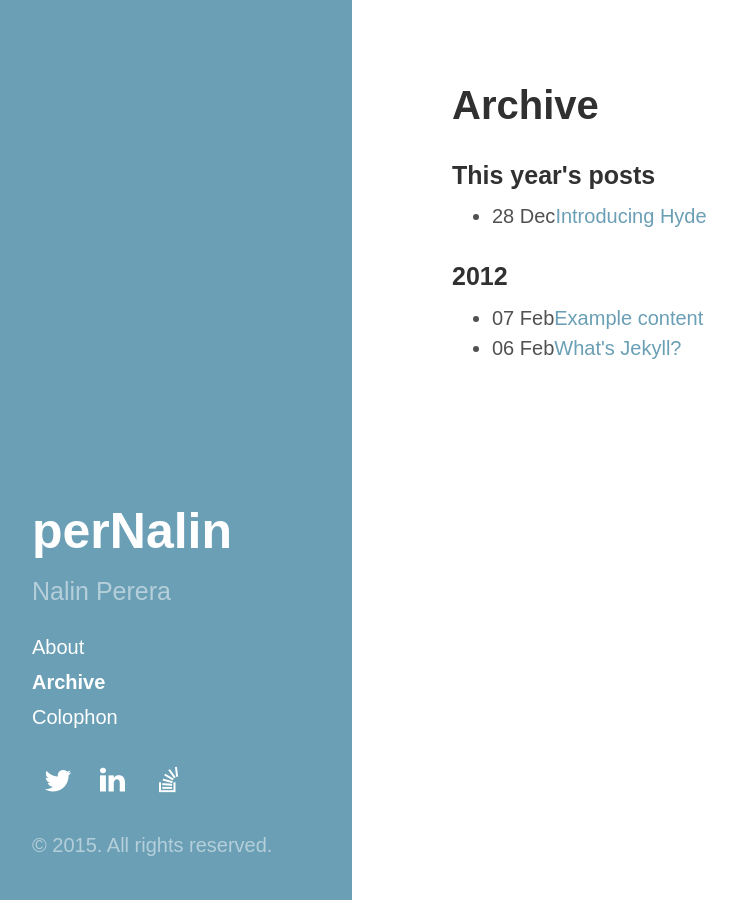
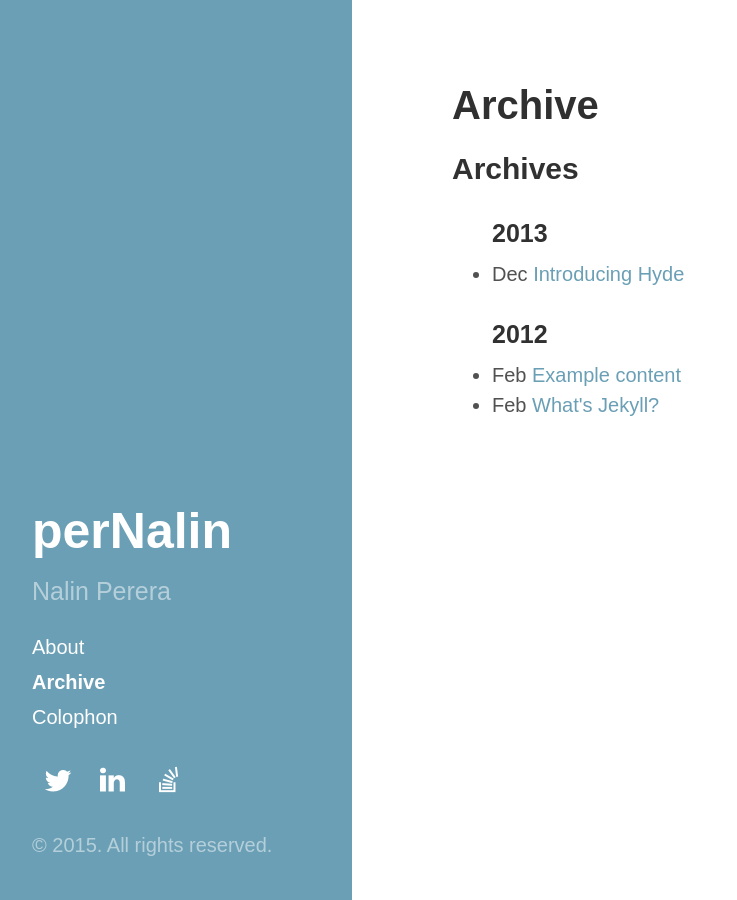
Before and after one commit to pernalin/pernalin.github.io, a Jekyll site: the page built from archive.md, in a window 1280 px wide. Shown: the whole page, without its empty margins (8-745 px from the left). Built offline with Jekyll 4.4.1, drawn with Linux system fonts in a browser that asks for light colours; Markdown is read by kramdown in place of the engine named in the settings.

Commit message:
added archive

```diff
--- a/_includes/archive.html
+++ b/_includes/archive.html
@@ -1,18 +1,17 @@
-<section id="archive">
-    <h3>This year's posts</h3>
+<h2>Archives</h2>
+<ul>
     {% for post in site.posts %}
+
     {% unless post.next %}
-    <ul class="this">
+    <h3>{{ post.date | date: '%Y' }}</h3>
     {% else %}
     {% capture year %}{{ post.date | date: '%Y' }}{% endcapture %}
     {% capture nyear %}{{ post.next.date | date: '%Y' }}{% endcapture %}
     {% if year != nyear %}
-    </ul>
     <h3>{{ post.date | date: '%Y' }}</h3>
-    <ul class="past">
     {% endif %}
     {% endunless %}
-        <li><time>{{ post.date | date:"%d %b" }}</time><a href="{{ post.url }}">{{ post.title }}</a></li>
+
+    <li>{{ post.date | date:"%b" }} <a href="{{ post.url }}">{{ post.title }}</a></li>
     {% endfor %}
 </ul>
-</section>
```
Lines whose indentation alone changed are shown as unchanged.
